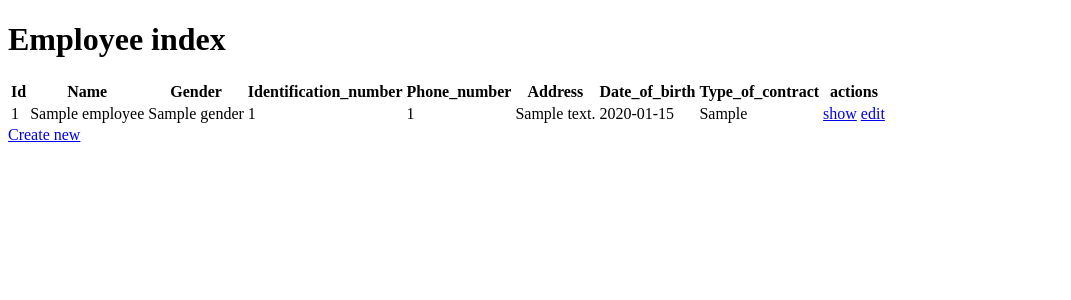
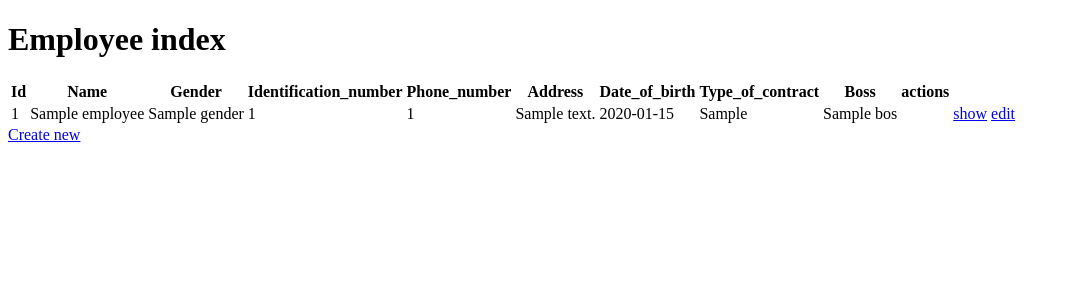
Before and after one commit to deploycode/symplifica-test, a Symfony app: template templates/employee/index.html.twig in a window 1280 px wide. Shown: the top 300 px of the page, without its empty margins (0-1071 px from the left). Run offline with Twig, Linux system fonts and the light colour scheme; the template is opened without the code that fills it: most values are stand-ins (such as "Sample title", 1, 10 or a date in 2020); some libraries are stand-ins or nearby versions.

Commit message:
new td Boss

```diff
--- a/templates/employee/index.html.twig
+++ b/templates/employee/index.html.twig
@@ -16,6 +16,7 @@
                 <th>Address</th>
                 <th>Date_of_birth</th>
                 <th>Type_of_contract</th>
+                <th>Boss</th>
                 <th>actions</th>
             </tr>
         </thead>
@@ -30,6 +31,10 @@
                 <td>{{ employee.address }}</td>
                 <td>{{ employee.dateOfBirth ? employee.dateOfBirth|date('Y-m-d') : '' }}</td>
                 <td>{{ employee.typeOfContract }}</td>
+                {% if employee.boss %}
+                    <td>{{ employee.boss.name }}</td>
+                {% endif %}
+                    <td></td>
                 <td>
                     <a href="{{ path('employee_show', {'id': employee.id}) }}">show</a>
                     <a href="{{ path('employee_edit', {'id': employee.id}) }}">edit</a>
```
